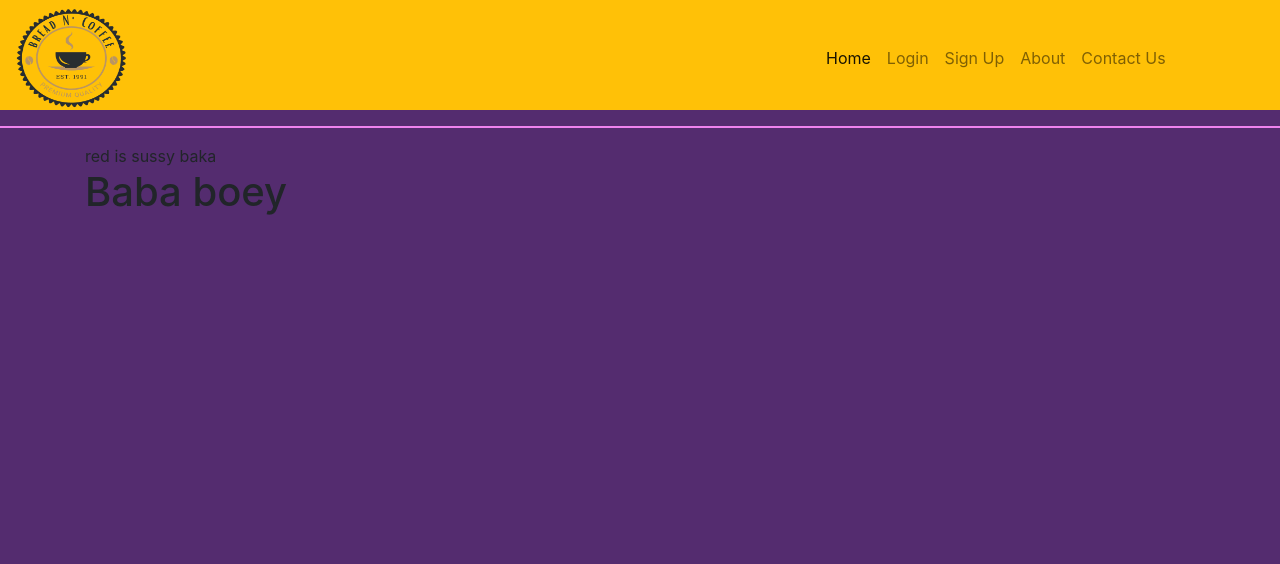
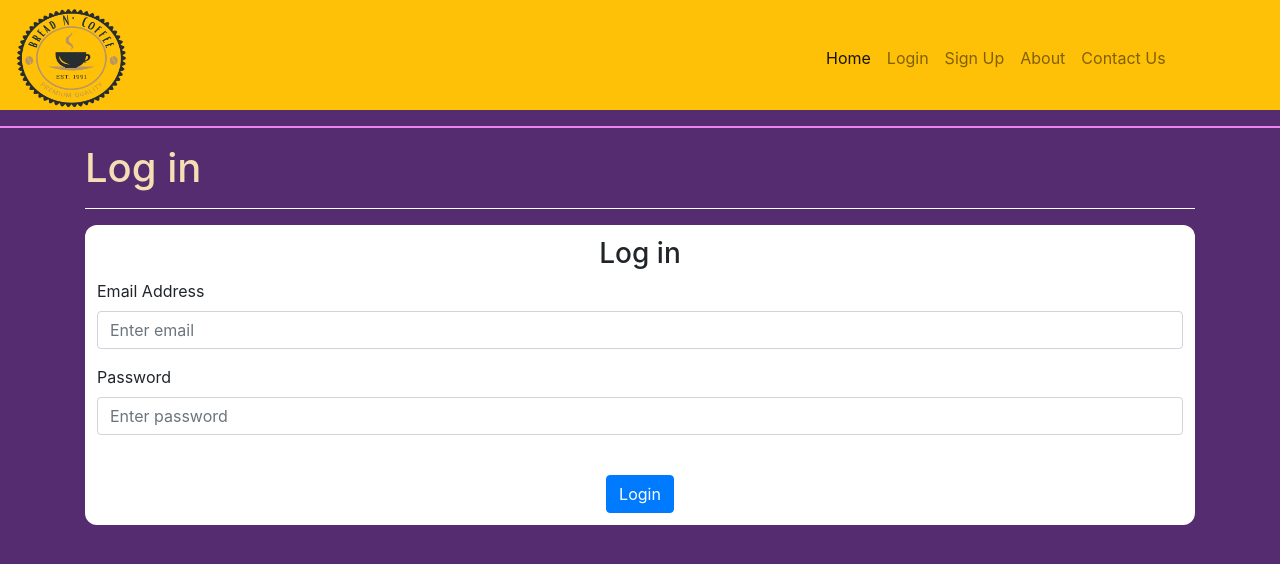
Before and after one commit to Learrara/ITCC-14-Final-Project, a Flask app: page /login in a window 1280 px wide. Shown: the top 564 px of the page. Run offline with Flask 2, Linux system fonts and the light colour scheme; some libraries are stand-ins or nearby versions.

Commit message:
added login and database

```diff
--- a/website/auth.py
+++ b/website/auth.py
@@ -1,15 +1,45 @@
-from flask import Blueprint, render_template
+from re import I
+from flask import Blueprint, render_template, request, flash
+from flask.helpers import flash
+from flask.json import jsonify
 
 auth = Blueprint('auth', __name__)
 
-@auth.route('/login')
+@auth.route('/login', methods=['GET', 'POST'])
 def login():
+    data = request.form
+    print("")
+    print(data)
+    print("")
+    # jsondata = jsonify(data)
+    # print("[RETURN]")
+    # print(jsondata)
+    # print("[RETURN TYPE]")
+    # print(type(jsondata))
+
     return render_template("login.html", ligma="red is", what="sussy")
 
-@auth.route('/logout')
+@auth.route('/logout', methods=['GET', 'POST'])
 def logout():
     return "logout"
 
-@auth.route('/signup')
+@auth.route('/signup', methods=['GET', 'POST'])
 def signup():
+    if request.method == 'POST':
+        email = request.form.get('email')
+        userName = request.form.get('username')
+        password1 = request.form.get('password1')
+        password2 = request.form.get('password2')
+
+        if len(email) < 4:
+            flash('Email must be greater than 4 characters', category='error')
+        elif len(userName) < 4:
+            flash('Username must be greater than 4 characters', category='error')
+        elif len(password1) < 7:
+            flash('Password must be greater than 7 characters', category='error')
+        elif password1 != password2:
+            flash('Passwords does not match', category='error')
+        else:
+            flash('Account created', category='success')
+
     return render_template("signup.html")
--- a/website/templates/login.html
+++ b/website/templates/login.html
@@ -1,7 +1,41 @@
 {% extends "basetemp.html" %}
 <title>{% block title %} Login Page {% endblock %}</title>
 <h1>{% block header %} Login Page{%endblock%}</h1>
-{% block content %}
-{{ ligma }} {{ what + " baka" }}
-<h1>Baba boey</h1>
-{% endblock %}
+
+{% block content%}
+<h1 style="color:wheat;"> Log in </h1>
+<hr style="border-color:white;">
+<div style="background-color:rgba(255,255,255,120);padding: 12px;border-radius:12px;">
+<form method="POST">
+    <h3 align="center"> Log in </h3>
+    <div class="form-group">
+        <label for="email"> Email Address </label>
+        <input
+        type="email"
+        class="form-control"
+        id="email"
+        name="email"
+        placeholder="Enter email"
+        />
+
+    </div>
+
+    <div class="form-group">
+        <label for="password"> Password </label>
+        <input
+        type="password"
+        class="form-control"
+        id="password"
+        name="password"
+        placeholder="Enter password"
+        />
+
+    </div>
+
+    <br/>
+    <div style="text-align: center;">
+        <button  type="submit" class="btn btn-primary"> Login </button>
+    </div>
+</div>
+</form>
+{%endblock%}
```
Also changed, not shown: website/__init__.py (+18 -0 lines), website/models.py (+23 -0 lines), website/templates/base.html (+23 -0 lines), website/database.db (added).
